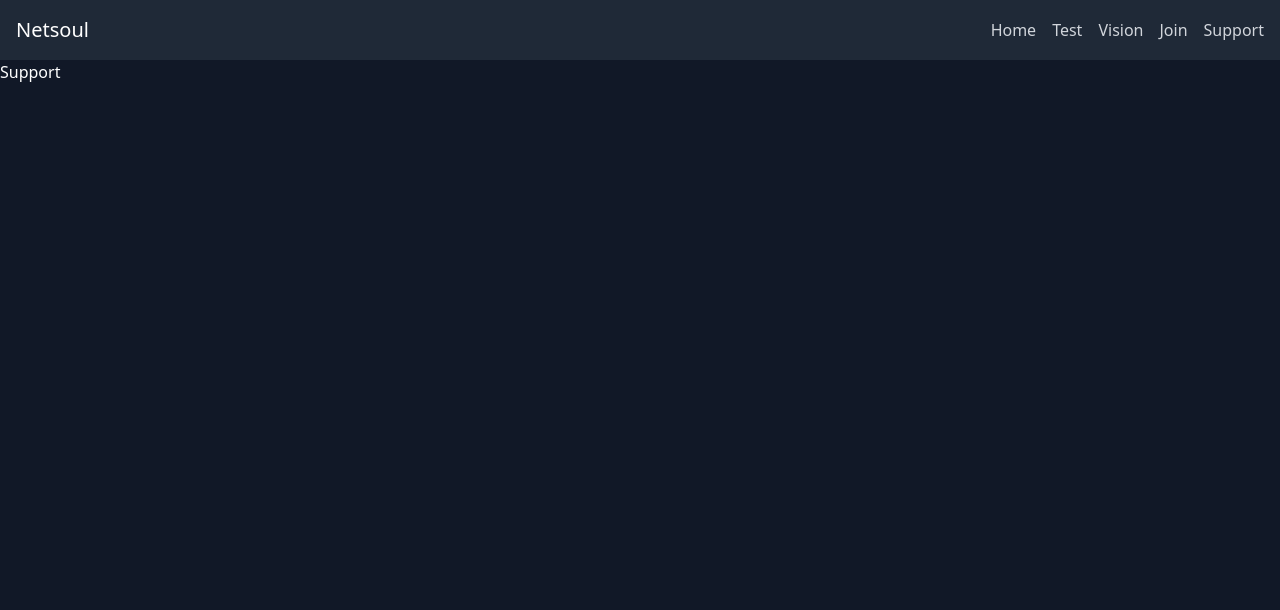
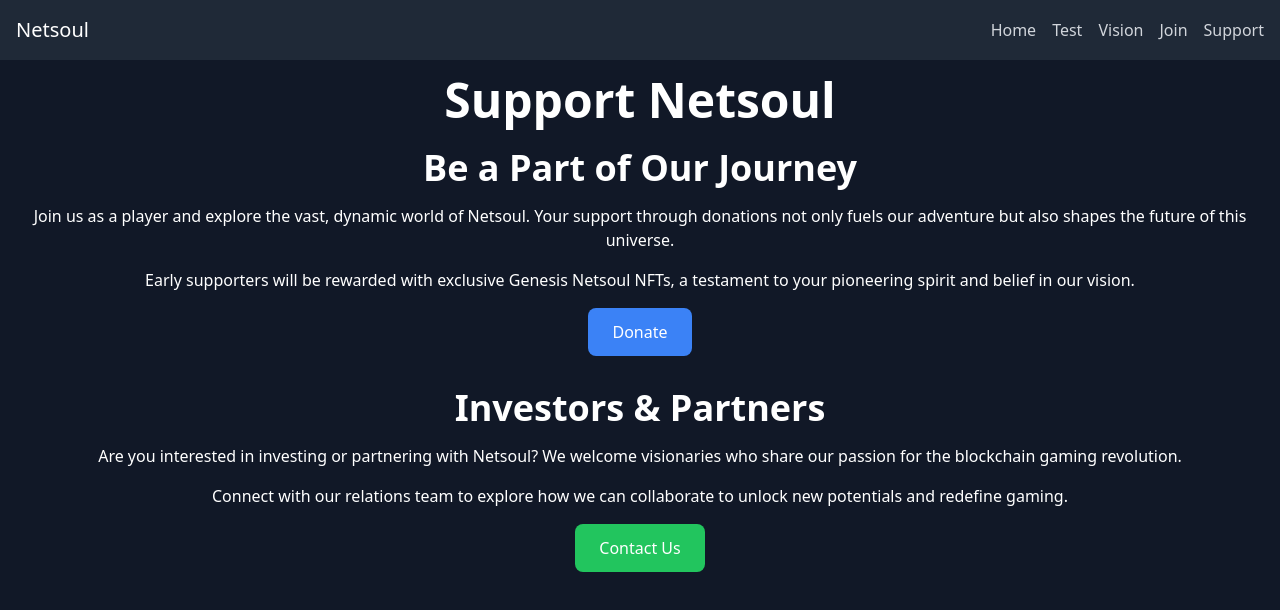
Before and after one commit to jeytuan/Netsoul, a Next.js app: page /support in a window 1280 px wide. Shown: the top 610 px of the page. Built offline with nearby package versions, Linux system fonts and the light colour scheme.

Commit message:
temp vision, and support page

```diff
--- a/pages/support.tsx
+++ b/pages/support.tsx
@@ -9,9 +9,25 @@ const SupportPage: React.FC = () => {
       </Head>
 
       <Navigation />
-      <main>
-        <h1>Support</h1>
-        {/* Placeholder or actual content for the support page goes here */}
+      <main className="p-4 text-center">
+        <h1 className="text-5xl font-bold mb-6">Support Netsoul</h1>
+
+        <section className="mb-8">
+          <h2 className="text-4xl font-semibold mb-4">Be a Part of Our Journey</h2>
+          <p className="mb-4">Join us as a player and explore the vast, dynamic world of Netsoul. Your support through donations not only fuels our adventure but also shapes the future of this universe.</p>
+          <p className="mb-4">Early supporters will be rewarded with exclusive Genesis Netsoul NFTs, a testament to your pioneering spirit and belief in our vision.</p>
+          {/* Donation Button or Link */}
+          <button className="px-6 py-3 bg-blue-500 text-white rounded-lg hover:bg-blue-600">Donate</button>
+        </section>
+
+        <section className="mb-8">
+          <h2 className="text-4xl font-semibold mb-4">Investors & Partners</h2>
+          <p className="mb-4">Are you interested in investing or partnering with Netsoul? We welcome visionaries who share our passion for the blockchain gaming revolution.</p>
+          <p className="mb-4">Connect with our relations team to explore how we can collaborate to unlock new potentials and redefine gaming.</p>
+          {/* Contact Button or Link */}
+          <button className="px-6 py-3 bg-green-500 text-white rounded-lg hover:bg-green-600">Contact Us</button>
+        </section>
+
       </main>
       {/* Footer or additional components can go here */}
     </div>
--- a/pages/vision.tsx
+++ b/pages/vision.tsx
@@ -9,11 +9,22 @@ const VisionPage: React.FC = () => {
       </Head>
 
       <Navigation />
-      <main>
-        <h1>Our Vision</h1>
-        {/* Placeholder or actual content for the vision page goes here */}
-      </main>
-      {/* Footer or additional components can go here */}
+
+      {/* Wallpaper Section */}
+      <div className="relative w-full min-h-screen">
+        <img
+          src="/images/wallpapers/coastal_banner.png"
+          alt="Coastal Banner Wallpaper"
+          className="w-full h-full object-cover"
+        />
+        <div className="absolute top-0 left-0 w-full h-full flex flex-col items-center justify-center">
+          <main className="p-4 text-center">
+            <h1 className="text-5xl font-bold mb-4">Our Vision</h1>
+            {/* Placeholder or actual content for the vision page goes here */}
+          </main>
+          {/* Footer or additional components can go here */}
+        </div>
+      </div>
     </div>
   );
 };
```
